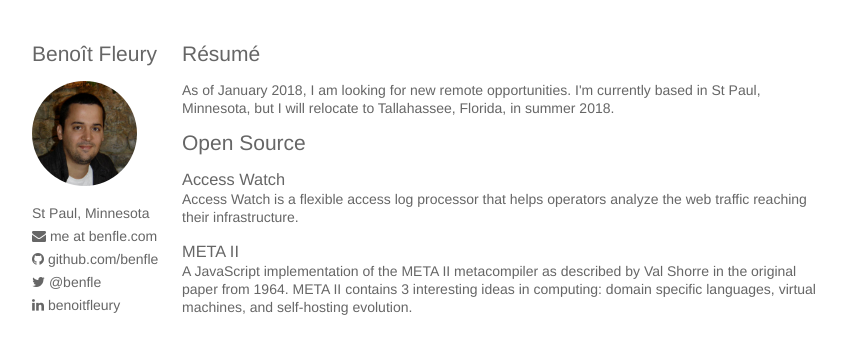
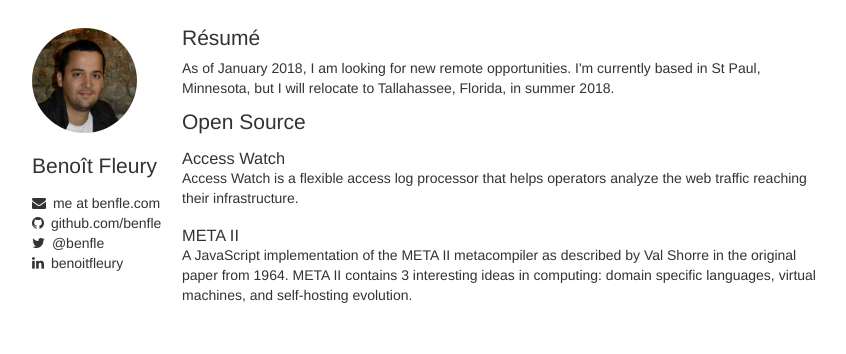
Before and after one commit to benfle/benfle.github.io, a plain HTML site: page index.html in a window 1280 px wide. Shown: the whole page, without its empty margins (208-1054 px from the left). Drawn offline with Linux system fonts and the light colour scheme.

Commit message:
Minor design fixes.

```diff
--- a/index.html
+++ b/index.html
@@ -5,16 +5,17 @@
     <title>Benoît Fleury</title>
     <link rel="stylesheet" href="font-awesome/css/font-awesome.min.css">
     <style>
-      body { padding: 20px; display: flex; justify-content: center; background: white; font: 14px/18px Helvetica, Arial, sans-serif; color: #666; }
+      body { padding: 20px; display: flex; justify-content: center; background: white; font: 14px/20px Helvetica, Arial, sans-serif; color: #333; }
       article { width: 800px; display: flex; }
       header { flex: 1 150px; }
       #content { flex: 1 650px; }
-      h1, h2, h3 { font-family: "Helvetica Neue", Helvetica, Arial, sans-serif; font-weight: 200; }
-      h3 { margin-bottom: 2px; }
+      h1, h2, h3 { font-weight: 400; }
+      h2 { margin-top: 0; margin-bottom: 10px; }
+      h3 { margin-bottom: 0; }
       p { margin-top: 0; }
       ul { padding: 0; list-style-type: none; }
-      li { margin: 0 0 5px 0; }
-      a { color: #666; text-decoration: none; }
+      li a { margin-left: 3px; }
+      a { color: #333; text-decoration: none; }
       a:hover { text-decoration: underline; }
       img { border-radius: 50%; }
     </style>
@@ -24,14 +25,25 @@
     <article>
 
       <header>
+        <img id="avatar" src="images/avatar.png" alt="Benoît Fleury's avatar" width="105"/>
         <h1>Benoît Fleury</h1>
-        <img id="avatar" src="images/avatar.png" alt="Benoît Fleury's avatar" width="105"/>
         <ul id="contact">
-          <li><i class="fa fa-map-marker"></i> St Paul, Minnesota</li>
-          <li><a href="mailto:me@benfle.com" title="Email address"><i class="icon-envelope"></i> me at benfle.com</a></li>
-          <li><a href="http://github.com/benfle" title="Github repositories"><i class="icon-github"></i> github.com/benfle</a></li>
-          <li><a href="http://twitter.com/benfle" title="Twitter account"><i class="icon-twitter"></i> @benfle</a></li>
-          <li><a href="http://linkedin.com/in/benoitfleury" title=""><i class="icon-linkedin"></i> benoitfleury</a></li>
+          <li>
+            <i class="icon-envelope"></i>
+            <a href="mailto:me@benfle.com" title="Email address">me at benfle.com</a>
+          </li>
+          <li>
+            <i class="icon-github"></i>
+            <a href="http://github.com/benfle" title="Github repositories">github.com/benfle</a>
+          </li>
+          <li>
+            <i class="icon-twitter"></i>
+            <a href="http://twitter.com/benfle" title="Twitter account">@benfle</a>
+          </li>
+          <li>
+            <i class="icon-linkedin"></i>
+            <a href="http://linkedin.com/in/benoitfleury" title="">benoitfleury</a>
+          </li>
         </ul>
       </header>
 
```
